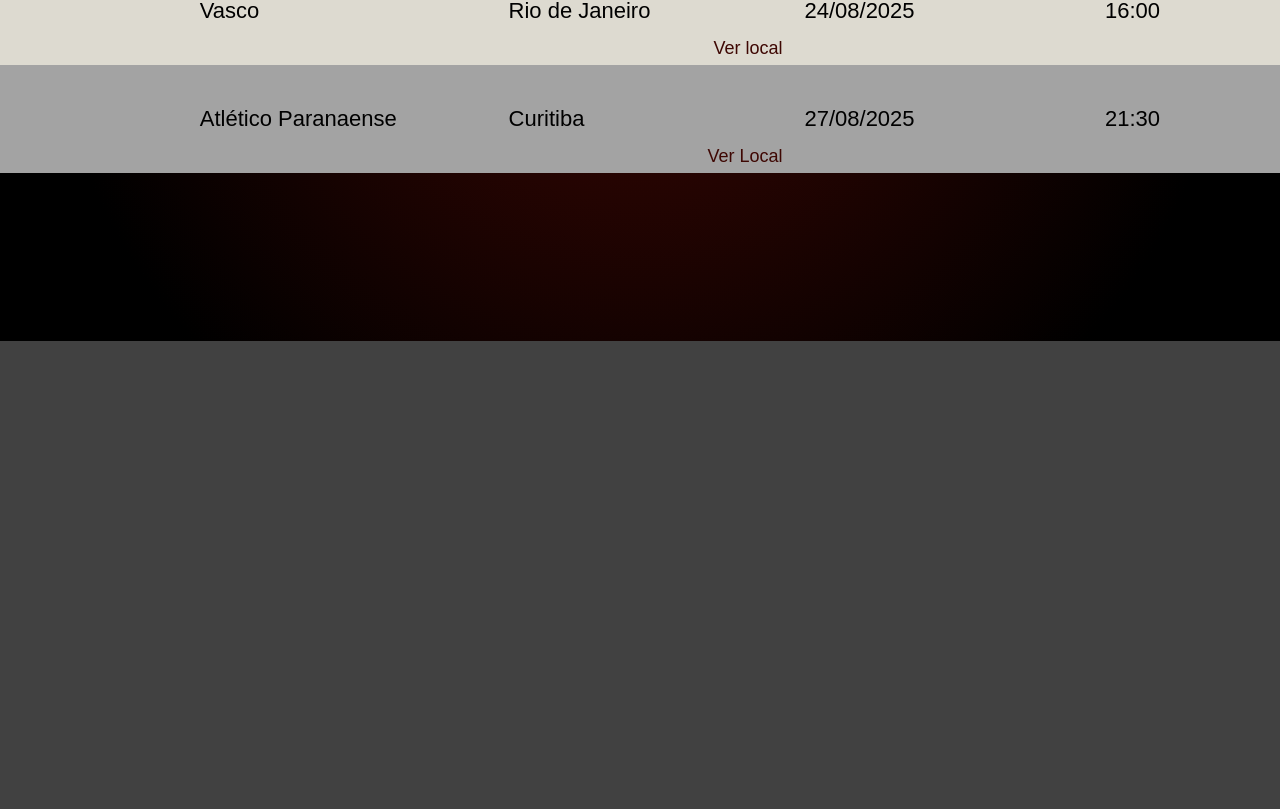
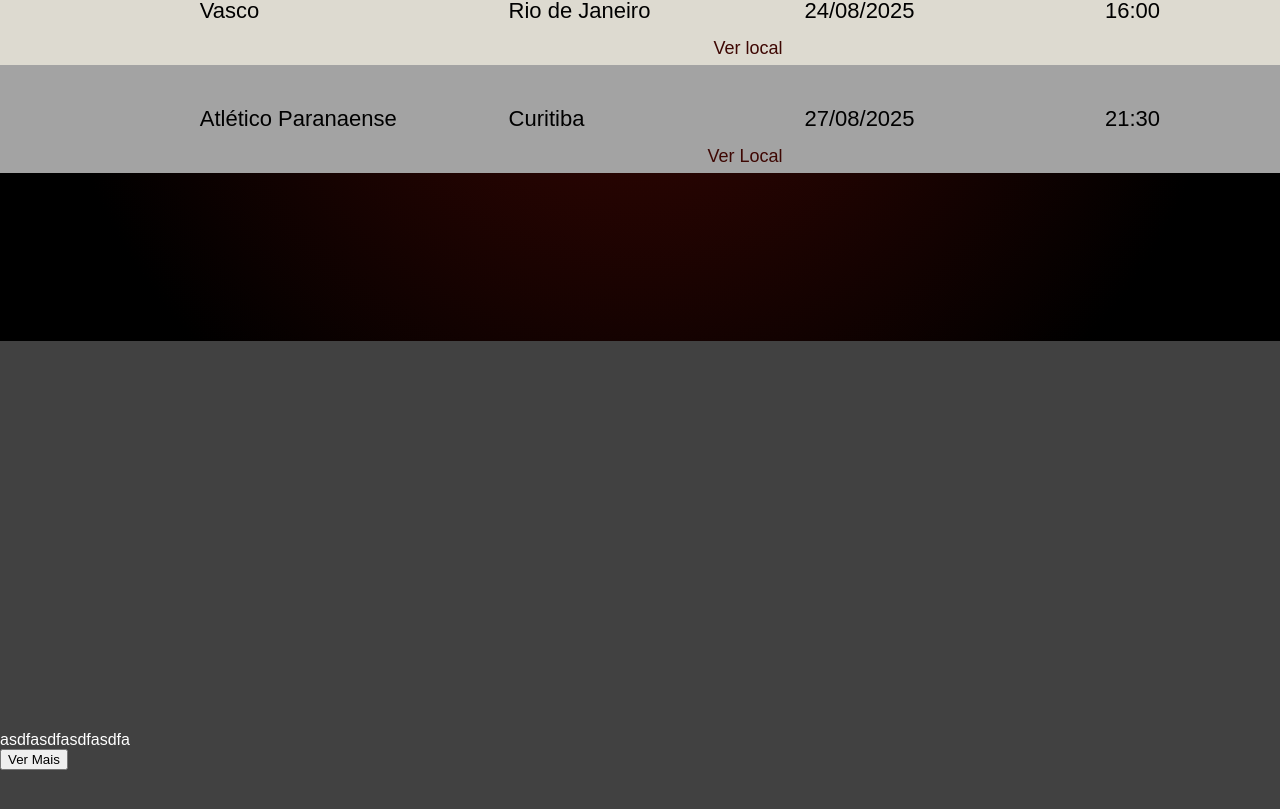
Before and after one commit to yuuki-cfeebm/Tabela-Jogos, a plain HTML site: page tabelaJogos.html in a window 1280 px wide. Shown: the part 1259-2068 px from the top of the page. Before the commit the page ends 1600 px from the top, so only its background shows below. Drawn offline with Linux system fonts and the light colour scheme.

Commit message:
adiciona section: tabelaJogos.html

```diff
--- a/css/style.css
+++ b/css/style.css
@@ -184,3 +184,19 @@ a {
   color: #3E0703;
   padding: 6px
 }
+
+/*-----section3------*/
+#ultimas-noticias {
+  width: 100%;
+  height: 100vh;
+  display: flex;
+  justify-content: center;
+  align-items: center;
+}
+
+.container-ultimas-noticias {
+  display: flex;
+  align-items: center;
+  justify-content: space-between;
+  width: 1500px;
+}
--- a/tabelaJogos.html
+++ b/tabelaJogos.html
@@ -73,6 +73,17 @@
           </table>
       </div>
     </section>
+    <section id="ultimas-noticias">
+      <div class="container-ultimas-noticias">
+        <div class="card-ultimas-noticias">
+          <img src="" alt="">
+          <p class="descricao">asdfasdfasdfasdfa</p>
+          <button>
+            Ver Mais
+          </button>
+        </div>
+      </div>
+    </section>
   </main>
 </body>
 </html>
```
